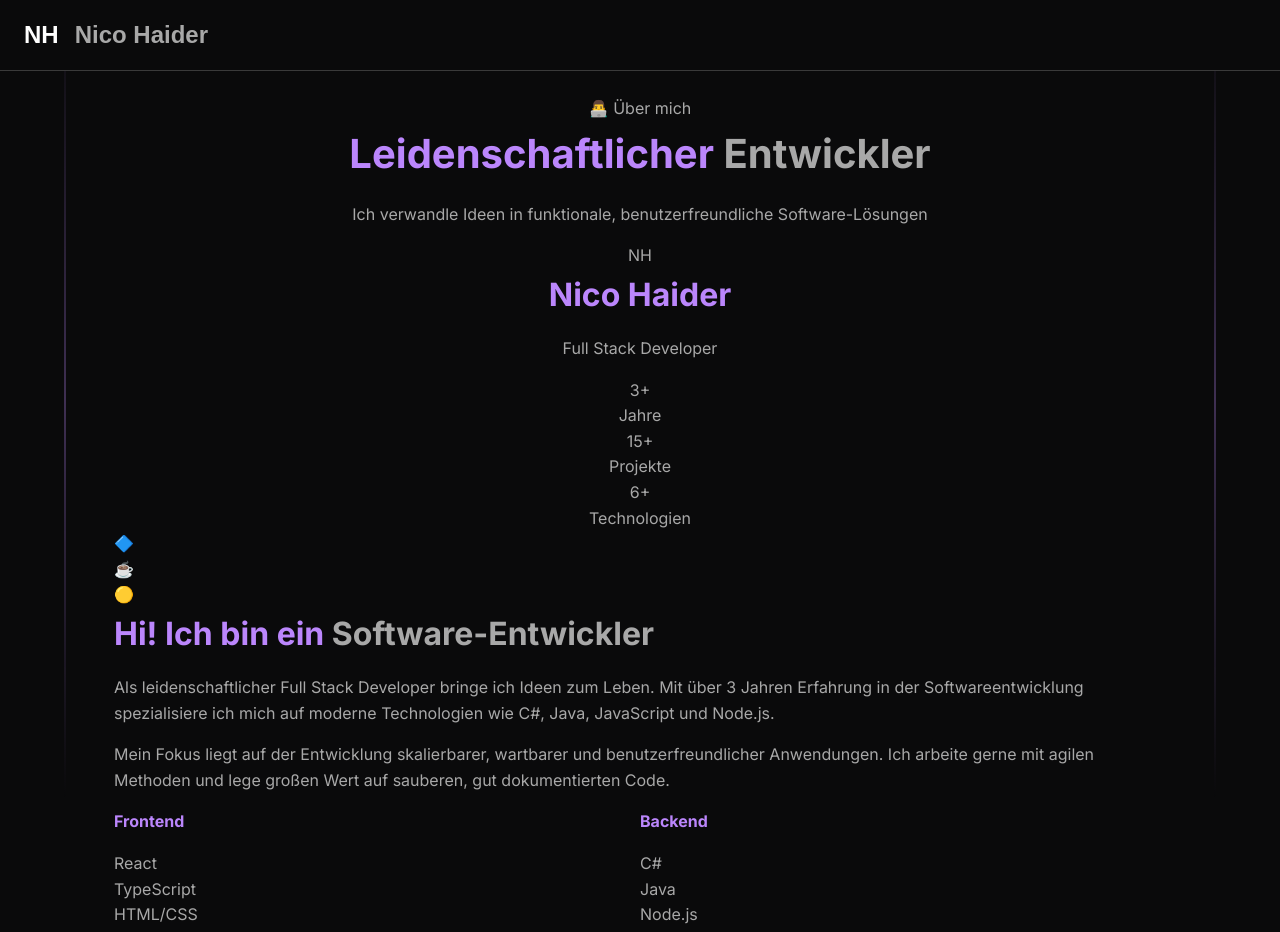
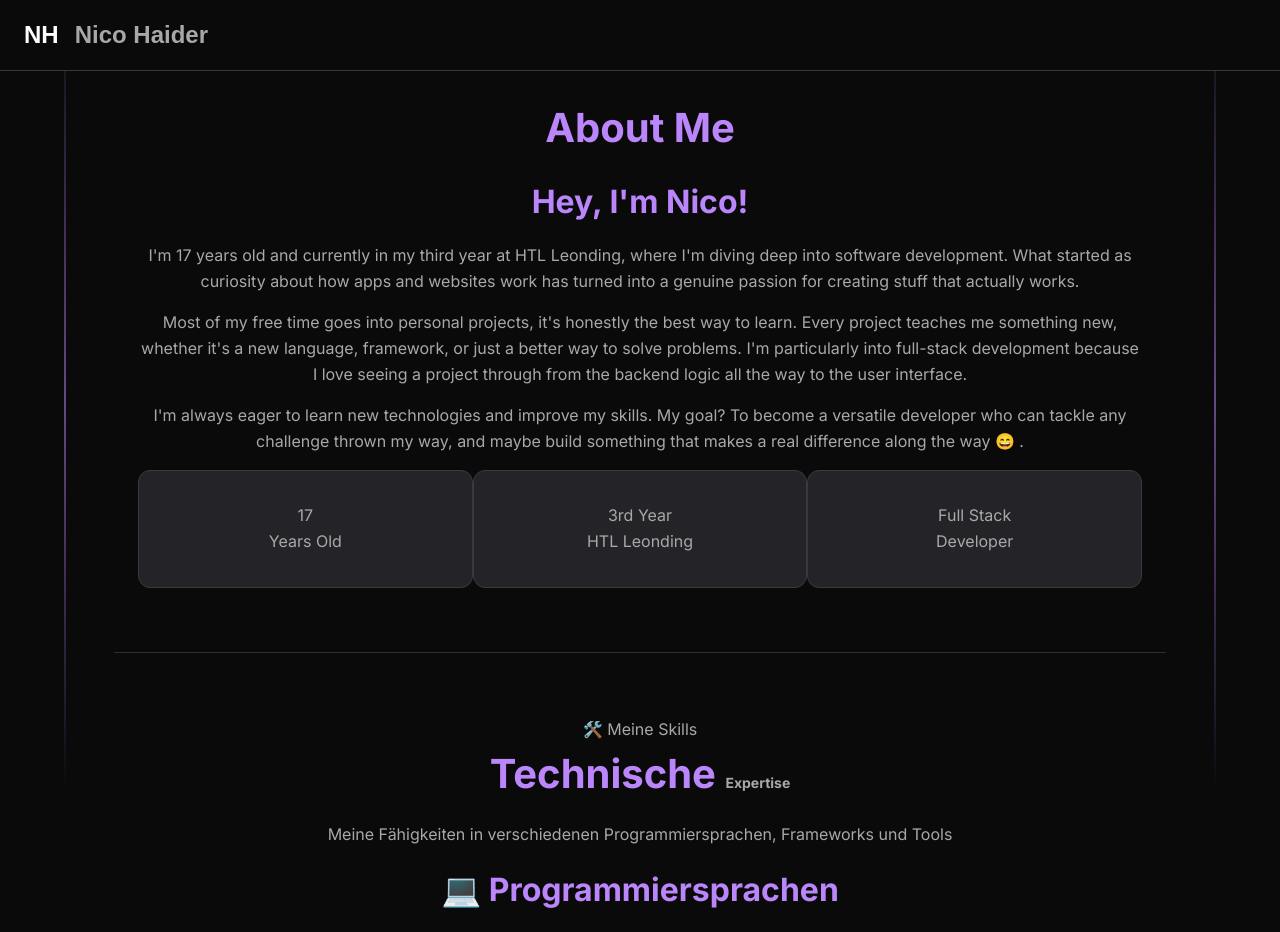
Before and after one commit to nhaiderhtl/mySite, a React (Vite) app: page / in a window 1280 px wide. Shown: the top 932 px of the page. Built offline with nearby package versions, Linux system fonts and the light colour scheme.

Commit message:
update: enhance About.tsx with improved layout, content, and styling

```diff
--- a/src/components/About.tsx
+++ b/src/components/About.tsx
@@ -1,144 +1,51 @@
-import React from 'react'
+import React from 'react';
 
 const About: React.FC = () => {
   return (
-    <section id="about" className="py-20 bg-white relative overflow-hidden">
-      {/* Background Pattern */}
-      <div className="absolute inset-0 bg-grid-pattern opacity-5"></div>
+    <section id="about" className="container mx-auto py-24 min-h-screen flex items-center">
+      <div className="w-full">
+        <h2 className="text-5xl font-bold text-center mb-12 animate-fadeInUp">About Me</h2>
 
-      <div className="max-w-7xl mx-auto px-4 sm:px-6 lg:px-8 relative">
-        {/* Section Header */}
-        <div className="text-center mb-16">
-          <div className="inline-block px-4 py-2 bg-gradient-to-r from-blue-100 to-purple-100 text-blue-800 rounded-full font-medium mb-4" style={{
-            fontSize: '1rem' // Increased from text-sm
-          }}>
-            👨‍💻 Über mich
-          </div>
-          <h2 className="text-4xl lg:text-5xl font-bold text-gray-900 mb-6">
-            Leidenschaftlicher{' '}
-            <span className="bg-gradient-to-r from-blue-600 to-purple-600 bg-clip-text text-transparent">
-              Entwickler
-            </span>
-          </h2>
-          <p className="text-xl text-gray-600 max-w-3xl mx-auto">
-            Ich verwandle Ideen in funktionale, benutzerfreundliche Software-Lösungen
-          </p>
-        </div>
-
-        <div className="grid lg:grid-cols-2 gap-16 items-center">
-          {/* Left Side - Image and Visual Elements */}
-          <div className="relative">
-            <div className="relative">
-              {/* Main Profile Card */}
-              <div className="bg-gradient-to-br from-blue-600 to-purple-600 p-8 rounded-3xl shadow-2xl">
-                <div className="bg-white rounded-2xl p-8 text-center">
-                  <div className="w-32 h-32 bg-gradient-to-br from-blue-100 to-purple-100 rounded-2xl flex items-center justify-center text-4xl font-bold text-gray-700 mx-auto mb-6">
-                    NH
-                  </div>
-                  <h3 className="text-2xl font-bold text-gray-900 mb-2">Nico Haider</h3>
-                  <p className="text-blue-600 font-semibold mb-4">Full Stack Developer</p>
-                  <div className="flex justify-center space-x-4">
-                    <div className="text-center">
-                      <div className="text-2xl font-bold text-gray-900">3+</div>
-                      <div className="text-sm text-gray-600">Jahre</div>
-                    </div>
-                    <div className="text-center">
-                      <div className="text-2xl font-bold text-gray-900">15+</div>
-                      <div className="text-sm text-gray-600">Projekte</div>
-                    </div>
-                    <div className="text-center">
-                      <div className="text-2xl font-bold text-gray-900">6+</div>
-                      <div className="text-sm text-gray-600">Technologien</div>
-                    </div>
-                  </div>
-                </div>
-              </div>
-
-              {/* Floating Tech Icons */}
-              <div className="absolute -top-4 -right-4 bg-white rounded-2xl p-3 shadow-lg animate-float">
-                <div className="w-12 h-12 bg-gradient-to-r from-blue-500 to-purple-500 rounded-xl flex items-center justify-center text-white text-xl">
-                  🔷
-                </div>
-              </div>
-
-              <div className="absolute -bottom-4 -left-4 bg-white rounded-2xl p-3 shadow-lg animate-bounce-slow">
-                <div className="w-12 h-12 bg-gradient-to-r from-green-500 to-blue-500 rounded-xl flex items-center justify-center text-white text-xl">
-                  ☕
-                </div>
-              </div>
-
-              <div className="absolute top-1/2 -left-8 bg-white rounded-2xl p-3 shadow-lg animate-pulse-slow">
-                <div className="w-10 h-10 bg-gradient-to-r from-yellow-500 to-orange-500 rounded-lg flex items-center justify-center text-white text-lg">
-                  🟡
-                </div>
-              </div>
+        <div className="max-w-4xl mx-auto">
+          {/* Introduction */}
+          <div className="text-center mb-12 animate-fadeInUp">
+            <h3 className="text-4xl font-bold text-primary mb-8">Hey, I'm Nico!</h3>
+            <div className="space-y-6 text-lg leading-relaxed">
+              <p>
+                I'm 17 years old and currently in my third year at HTL Leonding, where I'm diving deep into software development.
+                What started as curiosity about how apps and websites work has turned into a genuine passion for creating stuff that actually works.
+              </p>
+              <p>
+                Most of my free time goes into personal projects, it's honestly the best way to learn. Every project teaches me something new,
+                whether it's a new language, framework, or just a better way to solve problems. I'm particularly into full-stack development
+                because I love seeing a project through from the backend logic all the way to the user interface.
+              </p>
+              <p>
+                I'm always eager to learn new technologies and improve my skills. My goal? To become a versatile developer who can tackle
+                any challenge thrown my way, and maybe build something that makes a real difference along the way 😄 .
+              </p>
             </div>
           </div>
 
-          {/* Right Side - Content */}
-          <div className="space-y-8">
-            <div className="space-y-6">
-              <h3 className="text-3xl font-bold text-gray-900">
-                Hi! Ich bin ein{' '}
-                <span className="bg-gradient-to-r from-blue-600 to-purple-600 bg-clip-text text-transparent">
-                  Software-Entwickler
-                </span>
-              </h3>
-
-              <p className="text-lg text-gray-700 leading-relaxed">
-                Als leidenschaftlicher Full Stack Developer bringe ich Ideen zum Leben.
-                Mit über 3 Jahren Erfahrung in der Softwareentwicklung spezialisiere ich mich
-                auf moderne Technologien wie <span className="font-semibold text-blue-600">C#, Java, JavaScript</span> und <span className="font-semibold text-purple-600">Node.js</span>.
-              </p>
-
-              <p className="text-lg text-gray-700 leading-relaxed">
-                Mein Fokus liegt auf der Entwicklung skalierbarer, wartbarer und benutzerfreundlicher
-                Anwendungen. Ich arbeite gerne mit agilen Methoden und lege großen Wert auf
-                sauberen, gut dokumentierten Code.
-              </p>
+          {/* Quick Facts Bar */}
+          <div className="grid grid-cols-3 gap-6 mt-12">
+            <div className="card text-center animate-fadeInUp hover-lift p-6">
+              <div className="text-3xl font-bold text-primary mb-2">17</div>
+              <div className="text-sm text-body uppercase tracking-wide">Years Old</div>
             </div>
-
-            {/* Skills Highlights */}
-            <div className="grid grid-cols-2 gap-6">
-              <div className="space-y-4">
-                <h4 className="text-xl font-bold text-gray-900">Frontend</h4>
-                <div className="space-y-2">
-                  {['React', 'TypeScript', 'HTML/CSS', 'JavaScript'].map((skill) => (
-                    <div key={skill} className="flex items-center space-x-2">
-                      <div className="w-2 h-2 bg-blue-500 rounded-full"></div>
-                      <span className="text-gray-700">{skill}</span>
-                    </div>
-                  ))}
-                </div>
-              </div>
-
-              <div className="space-y-4">
-                <h4 className="text-xl font-bold text-gray-900">Backend</h4>
-                <div className="space-y-2">
-                  {['C#', 'Java', 'Node.js', 'Git'].map((skill) => (
-                    <div key={skill} className="flex items-center space-x-2">
-                      <div className="w-2 h-2 bg-purple-500 rounded-full"></div>
-                      <span className="text-gray-700">{skill}</span>
-                    </div>
-                  ))}
-                </div>
-              </div>
+            <div className="card text-center animate-fadeInUp hover-lift p-6">
+              <div className="text-3xl font-bold text-primary mb-2">3rd Year</div>
+              <div className="text-sm text-body uppercase tracking-wide">HTL Leonding</div>
             </div>
-
-            {/* Call to Action */}
-            <div className="pt-6">
-              <button
-                onClick={() => document.getElementById('projects')?.scrollIntoView({ behavior: 'smooth' })}
-                className="btn btn-primary"
-              >
-                🚀 Meine Arbeiten ansehen
-              </button>
+            <div className="card text-center animate-fadeInUp hover-lift p-6">
+              <div className="text-3xl font-bold text-primary mb-2">Full Stack</div>
+              <div className="text-sm text-body uppercase tracking-wide">Developer</div>
             </div>
           </div>
         </div>
       </div>
     </section>
-  )
-}
+  );
+};
 
-export default About
+export default About;
```
